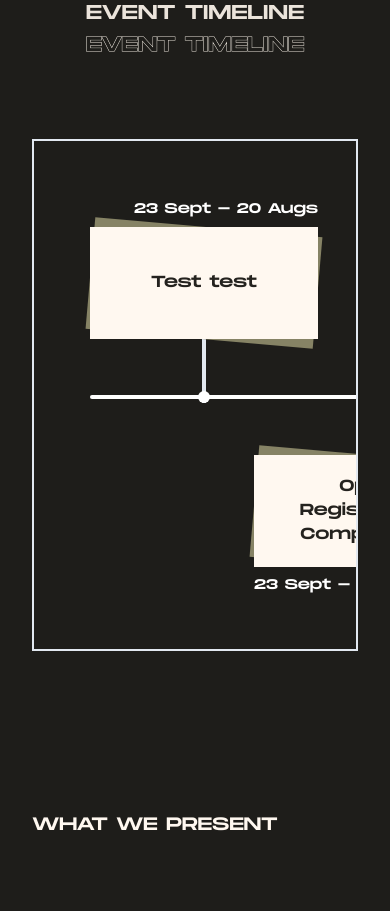
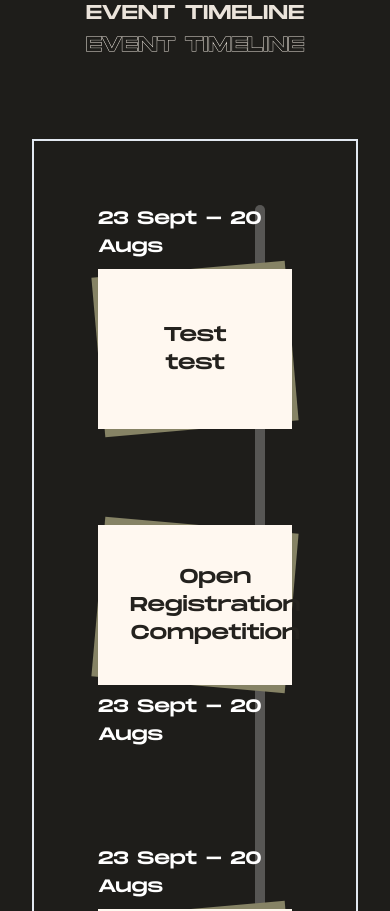
Before and after one commit to zildjianvitoo/srifoton-2024-deployed, a Next.js app: page / in a window 390 px wide. Shown: the part 1880-2791 px from the top of the page. Built offline with nearby package versions, Linux system fonts and the light colour scheme.

Commit message:
added responsivity, w: included legacy code for timeline, to-do: find alternative

```diff
--- a/app/(root)/(routes)/page.tsx
+++ b/app/(root)/(routes)/page.tsx
@@ -21,6 +21,9 @@ export default function Home() {
         <TimelineCard span="23 Sept - 20 Augs">Open Registration Competition Test Test</TimelineCard>
         <TimelineCard span="23 Sept - 20 Augs">Open Registration Competition</TimelineCard>
         <TimelineCard span="23 Sept - 20 Augs">Open Registration Competition</TimelineCard>
+        <TimelineCard span="23 Sept - 20 Augs">Open Registration Competition</TimelineCard>
+        <TimelineCard span="23 Sept - 20 Augs">Open Registration Competition</TimelineCard>
+        <TimelineCard span="23 Sept - 20 Augs">Open Registration Competition</TimelineCard>
       </Timeline>
       <Categories />
       <Benefits />
--- /dev/null
+++ b/app/(root)/(routes)/workshop/page.tsx
@@ -0,0 +1,19 @@
+import CompetitionOption from "@/components/Root/Competition/CompetitionOption";
+import Hero from "@/components/Root/Competition/Hero";
+import React, { Suspense } from "react";
+
+type Props = {};
+
+export default function Workshop({}: Props) {
+  return (
+    <div>
+      <Suspense>
+        <Hero />
+      </Suspense>
+      <Suspense>
+        <CompetitionOption />
+      </Suspense>
+    </div>
+
+  );
+}
--- a/app/globals.css
+++ b/app/globals.css
@@ -106,4 +106,25 @@
       -ms-overflow-style: none;  /* IE and Edge */
       scrollbar-width: none;  /* Firefox */
   }
+
+    /* width, taken from GeeksforGeeks */
+  .custom-scrollbar::-webkit-scrollbar {
+    height: 10px;
+  }
+
+  /* Track */
+  .custom-scrollbar::-webkit-scrollbar-track {
+    background: #868365;
+  }
+
+  /* Handle */
+  .custom-scrollbar::-webkit-scrollbar-thumb {
+    background: #ddd;
+    border-radius: 5px;
+  }
+
+  /* Handle on hover */
+  .custom-scrollbar::-webkit-scrollbar-thumb:hover {
+    background: #fff;
 }
+}
--- a/components/Root/Home/Timeline.tsx
+++ b/components/Root/Home/Timeline.tsx
@@ -1,7 +1,8 @@
-import React, { ReactNode, cloneElement } from "react";
+import React, { ReactNode, cloneElement, createContext, useContext, useState } from "react";
 import SectionHeader from "../SectionHeader";
 import CardCrook from "../CardCrook";
 import { Children } from "react";
+import { Triangle } from "@/lib/icon";
 
 type Props = { className?: string; children: ReactNode; span?: string; index?: number };
 
@@ -15,10 +16,9 @@ function Timeline({ className, children, ...props } : Props) {
       <div className="mx-[9.55vw]">
         <SectionHeader text="event timeline" />
       </div>
-      <section className="flex flex-col h-[512px] xl:h-[768px] border-2 px-14 justify-center scroll-smooth overflow-x-auto mt-20 no-scrollbar">
-
-      <div className="inline-block relative w-fit">
-        <ul className="list-none inline-flex items-start gap-4 lg:gap-0">
+      <section className="grid justify-items-center md:flex flex-col h-auto md:h-[512px] lg:h-[700px] border-2 px-16 py-16 md:py-0 justify-center scroll-smooth overflow-x-auto mt-20 custom-scrollbar">
+        <div className="flex md:flex-row flex-col items-center relative w-fit">
+          <ul className="list-none grid justify-items-center md:flex flex-col md:inline-flex md:flex-row items-start gap-24 md:gap-4 lg:gap-0">
             {Children.map(children, (child, index) =>
               <li>
                 {cloneElement(child, {index: index}) /* gtw gimana bisa begini, tapi jalan */}
@@ -26,9 +26,9 @@ function Timeline({ className, children, ...props } : Props) {
             )}
             <li><div className="w-12"></div></li>
           </ul>
-        <div className={`inline-block w-full h-1 bg-white absolute top-[200px] left-0 rounded-full`}></div>
+          <div className="scale-100 md:scale-50 -mb-5 md:mb-0 md:-mr-5 lg:-mt-2.5 lg:scale-100 block rotate-90 md:rotate-0 opacity-25 md:opacity-100"><Triangle /></div>
+          <div className="inline-block w-2.5 h-full md:w-full md:h-1 lg:h-2.5 bg-white absolute left-[157px] md:top-[197px] lg:top-[295px] md:left-0 rounded-full z-0 opacity-25 md:opacity-100"></div>
         </div>
-
       </section>
     </section>
   )
@@ -37,21 +37,27 @@ function Timeline({ className, children, ...props } : Props) {
 function TimelineCard({ className, children, span, index = 0, ...props } : Props) {
   return(
     <>
-      <div className="flex -mr-20">
-        <div className={`grid min-w-[228px] grid-cols-1 justify-items-center ${(index % 2 === 0) ? "" : "pt-[192px]"}`}>
+      <div className="flex">
+        <div className={`grid w-full md:w-[228px] lg:w-[397px] grid-cols-1 justify-items-center z-10 ${(index % 2 === 0) ? "" : "pt-0 md:pt-[193px] lg:pt-[289px]"}`}>
           {(index % 2 === 0) ? (
             <>
-              <p className="text-white font-monument justify-self-end text-sm mb-2">{span}</p>
-              <CardCrook className="text-center text-md !w-full h-28"><div className="flex h-full justify-center items-center">{children}</div></CardCrook>
-              <div className="h-16 border-l-4 my-auto"></div>
-              <div className="w-3 h-3 -mt-3 rounded-full bg-white"></div>
+              <p className="text-white font-monument justify-self-start text-lg md:text-sm lg:text-xl lg:mb-4 mb-2">{span}</p>
+              <CardCrook className={`aspect-[228/112] text-center text-xl md:text-md lg:text-2xl !w-full h-40 md:h-28 lg:h-40
+                ${(index % 2 === 0) ? "scale-x-[-1]" : ""}`}>
+                  <div className={`flex h-full justify-center items-center
+                  ${(index % 2 === 0) ? "scale-x-[-1]" : ""}`}>
+                    {children}
+                </div>
+              </CardCrook>
+              <div className="h-16 lg:h-24 lg:border-l-[10px] border-l-4 my-auto hidden md:block"></div>
+              <div className="w-3 h-3 lg:w-6 lg:h-6 -mt-3 rounded-full bg-white hidden md:block"></div>
             </>
           ) : (
             <>
-              <div className="w-3 h-3 -mb-3 rounded-full bg-white"></div>
-              <div className="h-16 border-l-4 my-auto"></div>
-              <CardCrook className="text-center !w-full h-28 text-md"><div className="flex h-full text-center items-center">{children}</div></CardCrook>
-              <p className="text-white font-monument justify-self-start text-sm mt-2">{span}</p>
+              <div className="w-3 h-3 lg:w-6 lg:h-6 -mb-3 rounded-full bg-white hidden md:block"></div>
+              <div className="h-16 border-l-4 lg:h-24 lg:border-l-[10px] my-auto hidden md:block"></div>
+              <CardCrook className="aspect-[228/112] text-center !w-full h-40 md:h-28 text-xl md:ext-md lg:text-2xl lg:h-40"><div className="flex h-full text-center items-center">{children}</div></CardCrook>
+              <p className="text-white font-monument justify-self-start text-lg md:text-sm lg:text-xl lg:mb-4 mt-2">{span}</p>
             </>
           )}
         </div>
--- /dev/null
+++ b/components/Root/Workshop/Hero.tsx
@@ -0,0 +1,40 @@
+import { Button } from "@/components/ui/button";
+import Image from "next/image";
+import Link from "next/link";
+import React from "react";
+
+type Props = {};
+
+export default function Hero({}: Props) {
+  return (
+    <section id="hero-competition">
+      <div className="flex flex-col items-center gap-16 sm:min-h-[90vh] md:gap-20 lg:flex-row lg:gap-28">
+        <div className="flex flex-col gap-7 text-center md:gap-10 lg:gap-14">
+          <h1 className="text-stroke-5 relative font-monument text-4xl font-normal md:text-[4.5rem]">
+            <strong className="uppercase">WORKSHOP</strong>
+          </h1>
+          <h1 className="relative font-monument text-2xl font-normal text-primary-200 md:text-4xl">
+            SRIFOTON 2024
+          </h1>
+          <Link href="/register">
+            <Button
+              variant={"srifoton"}
+              className="font-monument text-sm md:text-base lg:text-lg"
+            >
+              Register Now
+            </Button>
+          </Link>
+        </div>
+
+        <figure className="w-3/4 lg:w-full">
+          <Image
+            src={"/img/gallery1.png"}
+            alt="Hero Competition Image"
+            width={600}
+            height={850}
+          />
+        </figure>
+      </div>
+    </section>
+  );
+}
--- a/lib/icon.tsx
+++ b/lib/icon.tsx
@@ -69,4 +69,20 @@ function Email({ className="stroke-2" }) {
   );
 }
 
-export { X, Facebook, Instagram, Tiktok, Whatsapp, Email };
+function Triangle({className=''}) {
+  const styles = {
+    container: {
+      width: 0,
+	    height: 0,
+	    borderTop: "16px solid transparent",
+	    borderLeft: "32px solid white",
+	    borderBottom: "16px solid transparent",
+    },
+  } as const;
+
+  return(
+    <div style={styles.container}></div>
+  )
+}
+
+export { X, Facebook, Instagram, Tiktok, Whatsapp, Email, Triangle };
--- a/package.json
+++ b/package.json
@@ -22,6 +22,7 @@
     "nextjs-toploader": "^1.6.12",
     "react": "^18",
     "react-dom": "^18",
+    "simplebar-react": "^3.2.6",
     "tailwind-merge": "^2.3.0",
     "tailwindcss-animate": "^1.0.7"
   },
```
Also changed, not shown: 1 other file (tests, documents, lock files or other folders). Lines whose indentation alone changed are shown as unchanged.
